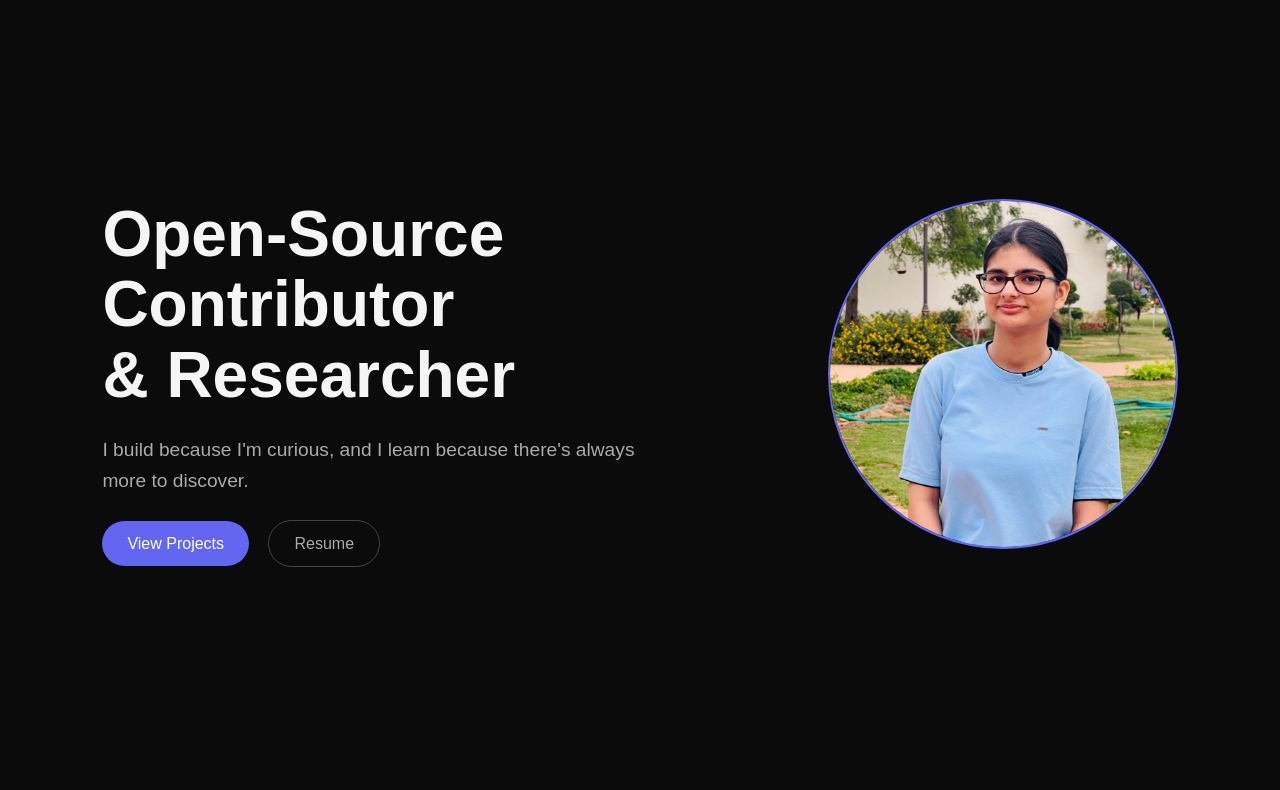
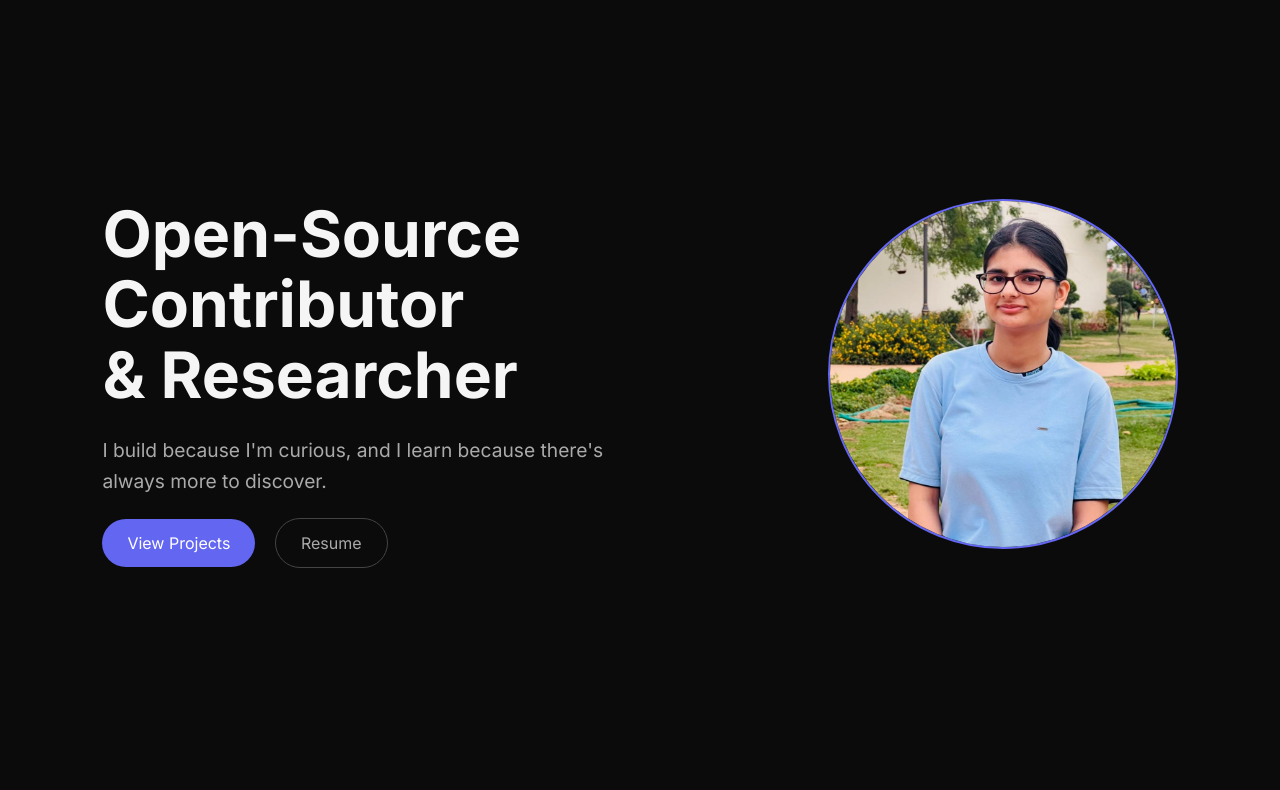
Before and after one commit to AditiSingh006/portfolio, a plain HTML site: page index.html in a window 1280 px wide. Shown: the part 72-862 px from the top of the page. Drawn offline with Linux system fonts and the light colour scheme.

Commit message:
Update style.css

```diff
--- a/style.css
+++ b/style.css
@@ -6,10 +6,10 @@
 
 
 body {
-    background:#0b0b0c;
-    color:#f5f5f5;
-    font-family:Arial, sans-serif;
-    line-height:1.6;
+    background: #0b0b0c;
+    color: #f5f5f5;
+    font-family: "Inter", sans-serif;
+    line-height: 1.6;
 }
 
 
```
